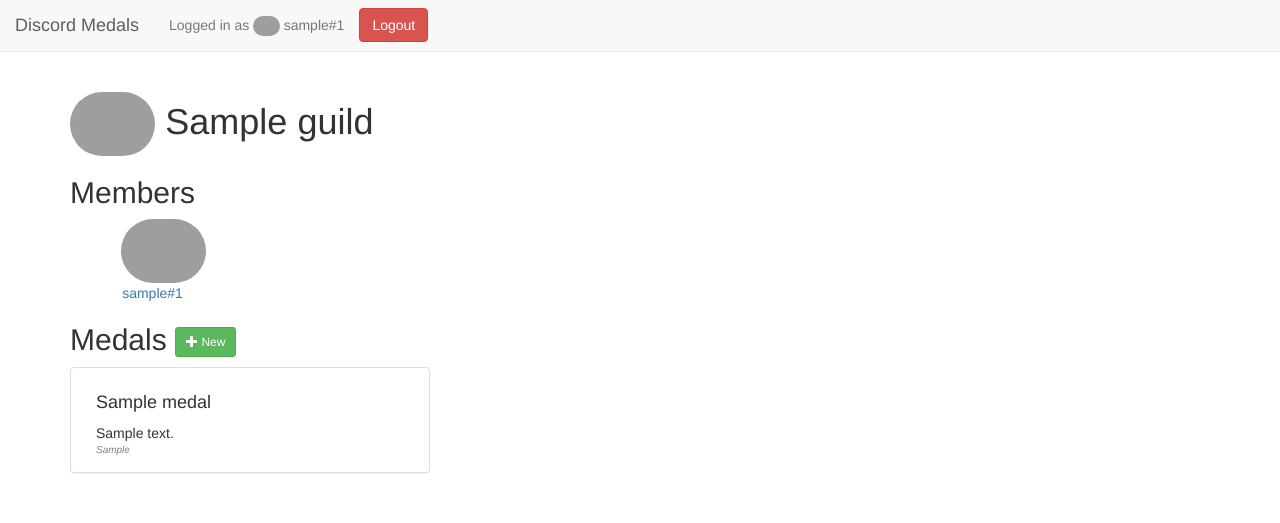
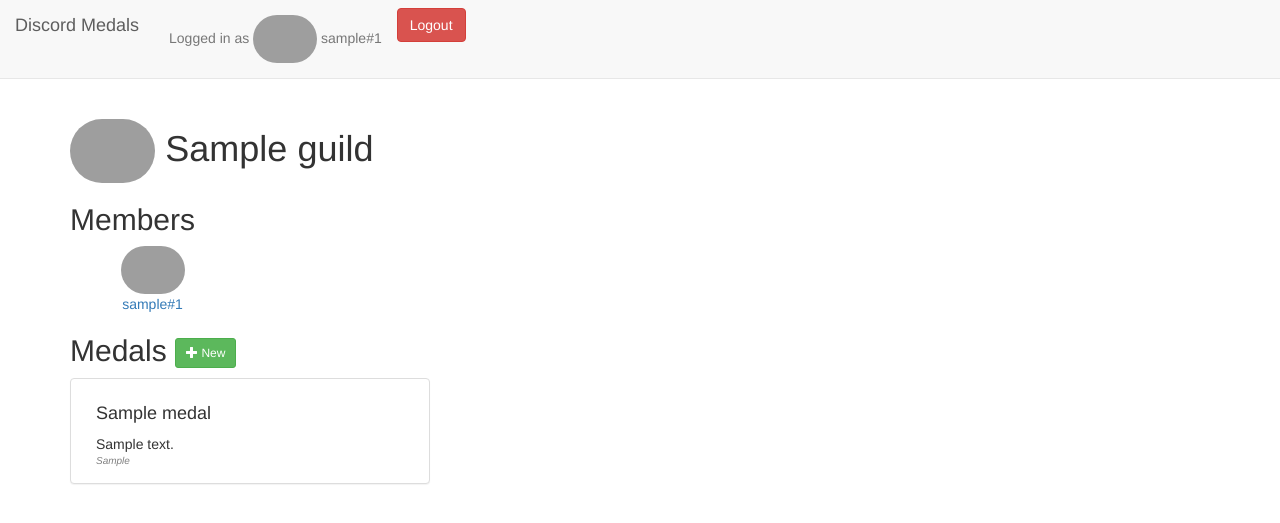
Before and after one commit to Steffo99/discordmedals, a Flask app: page /guild/1 in a window 1280 px wide. Shown: the top 523 px of the page. Run offline with Flask 2, Linux system fonts and the light colour scheme; the visitor is signed in with stand-in values (Sample User, id 1); tables that the repository leaves empty hold one stand-in row (values such as "Sample post"); some libraries are stand-ins or nearby versions; grey boxes are pictures that could not be loaded.

Commit message:
CSS improvements and a bugfix

```diff
--- a/server.py
+++ b/server.py
@@ -233,7 +233,7 @@ def page_user(user_id):
         logged_user = None
     else:
         logged_user = User.query.filter_by(id=user_id).first()
-    return render_template("user.htm.j2", user=logged_user, guilds=enumerate(guilds), award_groups=award_groups)
+    return render_template("user.htm.j2", user=logged_user, queried_user=user, guilds=enumerate(guilds), award_groups=award_groups)
 
 
 @app.route("/api/awardmedal")
--- a/static/style.css
+++ b/static/style.css
@@ -1,11 +1,21 @@
-.discord-avatar {
+h1 .discord-avatar, .large-discord-avatar {
+    height: 64px;
+    border-radius: 32px;
+}
+
+h2 .discord-avatar {
+    height: 56px;
+    border-radius: 28px;
+}
+
+h3 .discord-avatar, .discord-avatar {
+    height: 48px;
+    border-radius: 24px;
+}
+
+.small-discord-avatar {
     height: 20px;
     border-radius: 10px;
-}
-
-.large-discord-avatar {
-    height: 64px;
-    border-radius: 32px;
 }
 
 .image-center {
--- a/templates/guild.htm.j2
+++ b/templates/guild.htm.j2
@@ -1,7 +1,7 @@
 {% extends "base.htm.j2" %}
 {% block content %}
     <h1>
-        <img class="large-discord-avatar" src="{{ guild.icon_url(size=64) }}"> {{ guild }}
+        <img class="discord-avatar" src="{{ guild.icon_url(size=64) }}"> {{ guild }}
     </h1>
     <div id="members">
         <h2>
@@ -13,7 +13,7 @@
                     <div class="col-xs-2">
                         <a href="/user/{{ member.id }}">
                             <div class="image-center">
-                                <img class="large-discord-avatar" src="{{ member.avatar_url(size=64) }}">
+                                <img class="discord-avatar" src="{{ member.avatar_url(size=64) }}">
                             </div>
                             <div class="text-center">
                                 {{ member }}
--- a/templates/user.htm.j2
+++ b/templates/user.htm.j2
@@ -1,7 +1,7 @@
 {% extends "base.htm.j2" %}
 {% block content %}
     <h1>
-        <img class="large-discord-avatar" src="{{ user.avatar_url(size=64) }}"> {{ user }}
+        <img class="large-discord-avatar" src="{{ queried_user.avatar_url(size=64) }}"> {{ queried_user }}
     </h1>
     <div id="guilds">
         <h2>
```
